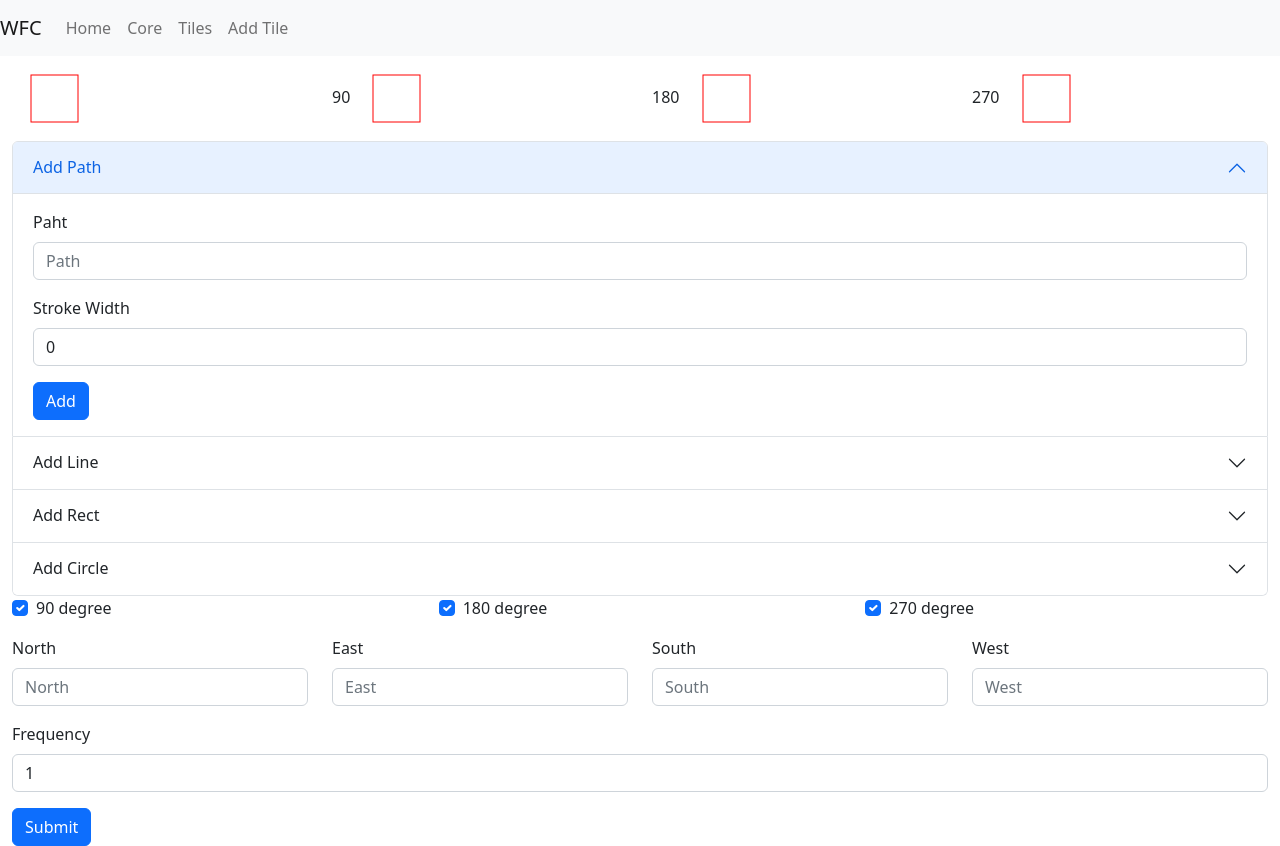
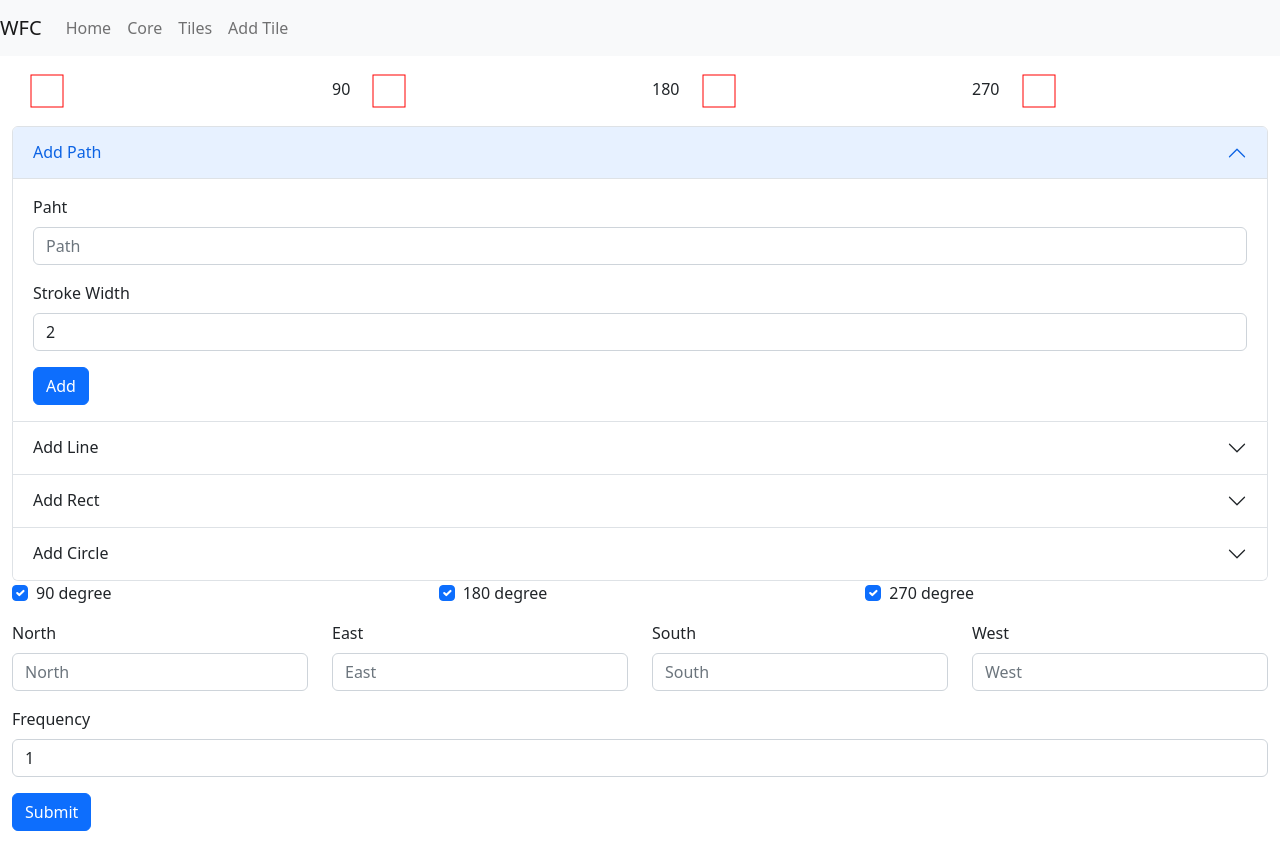
Before and after one commit to bugxd/wfc, a React (Create React App) app: page /tiles/add in a window 1280 px wide. Built offline with nearby package versions, Linux system fonts and the light colour scheme.

Commit message:
rotate directions
on rotation rotate directions

```diff
--- a/src/components/SvgCreator.tsx
+++ b/src/components/SvgCreator.tsx
@@ -38,7 +38,7 @@ function SvgCreator({ callback }: SvgCreatorProps) {
 
 function PathCreator({ callback }: SvgCreatorProps) {
   const [path, setPath] = useState<string>("");
-  const [strokeWidth, setStrokeWidth] = useState<number>(0);
+  const [strokeWidth, setStrokeWidth] = useState<number>(2);
 
   const handleSubmit = () => {
     callback(`<path d="${path}" stroke="black" stroke-width="${strokeWidth}" fill="none" />`)
@@ -66,7 +66,7 @@ function LineCreator({ callback }: SvgCreatorProps) {
   const [y1, setY1] = useState<number>(0);
   const [x2, setX2] = useState<number>(0);
   const [y2, setY2] = useState<number>(0);
-  const [strokeWidth, setStrokeWidth] = useState<number>(0);
+  const [strokeWidth, setStrokeWidth] = useState<number>(2);
 
   const handleSubmit = () => {
     callback(`<line x1="${x1}" y1="${y1}" x2="${x2}" y2="${y2}" stroke="black" stroke-width="${strokeWidth}" />`)
@@ -106,10 +106,11 @@ function RectCreator({ callback }: SvgCreatorProps) {
   const [y, setY] = useState<number>(0);
   const [width, setWidth] = useState<number>(0);
   const [height, setHeight] = useState<number>(0);
-  const [strokeWidth, setStrokeWidth] = useState<number>(0);
+  const [strokeWidth, setStrokeWidth] = useState<number>(2);
+  const [fill, setFill] = useState<boolean>(false);
 
   const handleSubmit = () => {
-    callback(`<rect x="${x}" y="${y}" width="${width}" height="${height}" stroke="black" fill="none" stroke-width="${strokeWidth}" />`)
+    callback(`<rect x="${x}" y="${y}" width="${width}" height="${height}" stroke="black" fill="${fill ? "black" : "none"}" stroke-width="${strokeWidth}" />`)
   }
 
   return (
@@ -134,6 +135,9 @@ function RectCreator({ callback }: SvgCreatorProps) {
         <Form.Label>Stroke Width</Form.Label>
         <Form.Control type="number" placeholder="Stroke Width" value={strokeWidth} onChange={e => setStrokeWidth(+e.target.value)} />
       </Form.Group>
+      <Form.Group className="mb-3" controlId="formFill">
+        <Form.Check type="checkbox" label="fill" checked={fill} onChange={e => setFill(e.target.checked)}/>
+      </Form.Group>
       <Button variant="primary" onClick={handleSubmit}>
         Add
       </Button>
@@ -145,7 +149,7 @@ function CircleCreator({ callback }: SvgCreatorProps) {
   const [cx, setCX] = useState<number>(0);
   const [cy, setCY] = useState<number>(0);
   const [r, setR] = useState<number>(0);
-  const [strokeWidth, setStrokeWidth] = useState<number>(0);
+  const [strokeWidth, setStrokeWidth] = useState<number>(2);
 
   const handleSubmit = () => {
     callback(`<circle cx="${cx}" cy="${cy}" r="${r}" stroke="black" stroke-width="${strokeWidth}" fill="black" />`)
--- a/src/pages/AddTile.tsx
+++ b/src/pages/AddTile.tsx
@@ -51,9 +51,9 @@ function AddTilePage() {
         payload: {
           tile: {
             svg: svg.join(""),
-            north: west,
+            north: west.split("").reverse().join(""),
             east: north,
-            south: east,
+            south: east.split("").reverse().join(""),
             west: south,
             rotiationDegree: 90,
             uid: uid,
@@ -68,10 +68,10 @@ function AddTilePage() {
         payload: {
           tile: {
             svg: svg.join(""),
-            north: south,
-            east: west,
-            south: north,
-            west: east,
+            north: south.split("").reverse().join(""),
+            east: west.split("").reverse().join(""),
+            south: north.split("").reverse().join(""),
+            west: east.split("").reverse().join(""),
             rotiationDegree: 180,
             uid: uid,
           },
@@ -86,9 +86,9 @@ function AddTilePage() {
           tile: {
             svg: svg.join(""),
             north: east,
-            east: south,
+            east: south.split("").reverse().join(""),
             south: west,
-            west: north,
+            west: north.split("").reverse().join(""),
             rotiationDegree: 270,
             uid: uid,
           },
@@ -122,7 +122,7 @@ function AddTilePage() {
   }
 
   const preview90 = () => {
-    const image = getPreviewImage(state.cellSize, svg.join(), west, north, east, south, 90)
+    const image = getPreviewImage(state.cellSize, svg.join(), west.split("").reverse().join(""), north, east.split("").reverse().join(""), south, 90)
 
     return (
       <img
@@ -133,7 +133,7 @@ function AddTilePage() {
   }
 
   const preview180 = () => {
-    const image = getPreviewImage(state.cellSize, svg.join(), south, west, north, east, 180)
+    const image = getPreviewImage(state.cellSize, svg.join(), south.split("").reverse().join(""), west.split("").reverse().join(""), north.split("").reverse().join(""), east.split("").reverse().join(""), 180)
 
     return (
       <img
@@ -144,7 +144,7 @@ function AddTilePage() {
   }
 
   const preview270 = () => {
-    const image = getPreviewImage(state.cellSize, svg.join(), east, south, west, north, 270)
+    const image = getPreviewImage(state.cellSize, svg.join(), east, south.split("").reverse().join(""), west, north.split("").reverse().join(""), 270)
 
     return (
       <img
--- a/src/store/tilesStore.ts
+++ b/src/store/tilesStore.ts
@@ -62,7 +62,7 @@ export interface TilesState {
 export const initialTilesState: TilesState = {
   rows: 10,
   cols: 10,
-  cellSize: 45,
+  cellSize: 30,
   tiles: [],
   frequencies: [],
 }
--- a/src/utils/data_file_utils.ts
+++ b/src/utils/data_file_utils.ts
@@ -90,22 +90,22 @@ function rotateDirections(degree:number, dataTile: DataTile): {north: string; ea
       west: dataTile.west,
     }
     case 90: return {
-      north: dataTile.west,
+      north: dataTile.west.split("").reverse().join(""),
       east: dataTile.north,
-      south: dataTile.east,
+      south: dataTile.east.split("").reverse().join(""),
       west: dataTile.south,
     }
     case 180: return {
-      north: dataTile.south,
-      east: dataTile.west,
-      south: dataTile.north,
-      west: dataTile.east,
+      north: dataTile.south.split("").reverse().join(""),
+      east: dataTile.west.split("").reverse().join(""),
+      south: dataTile.north.split("").reverse().join(""),
+      west: dataTile.east.split("").reverse().join(""),
     }
     case 270: return {
       north: dataTile.east,
-      east: dataTile.south,
+      east: dataTile.south.split("").reverse().join(""),
       south: dataTile.west,
-      west: dataTile.north,
+      west: dataTile.north.split("").reverse().join(""),
     }
     default:  return {
       north: dataTile.north,
```
Also changed, not shown: 1 other file (tests, documents, lock files or other folders).
